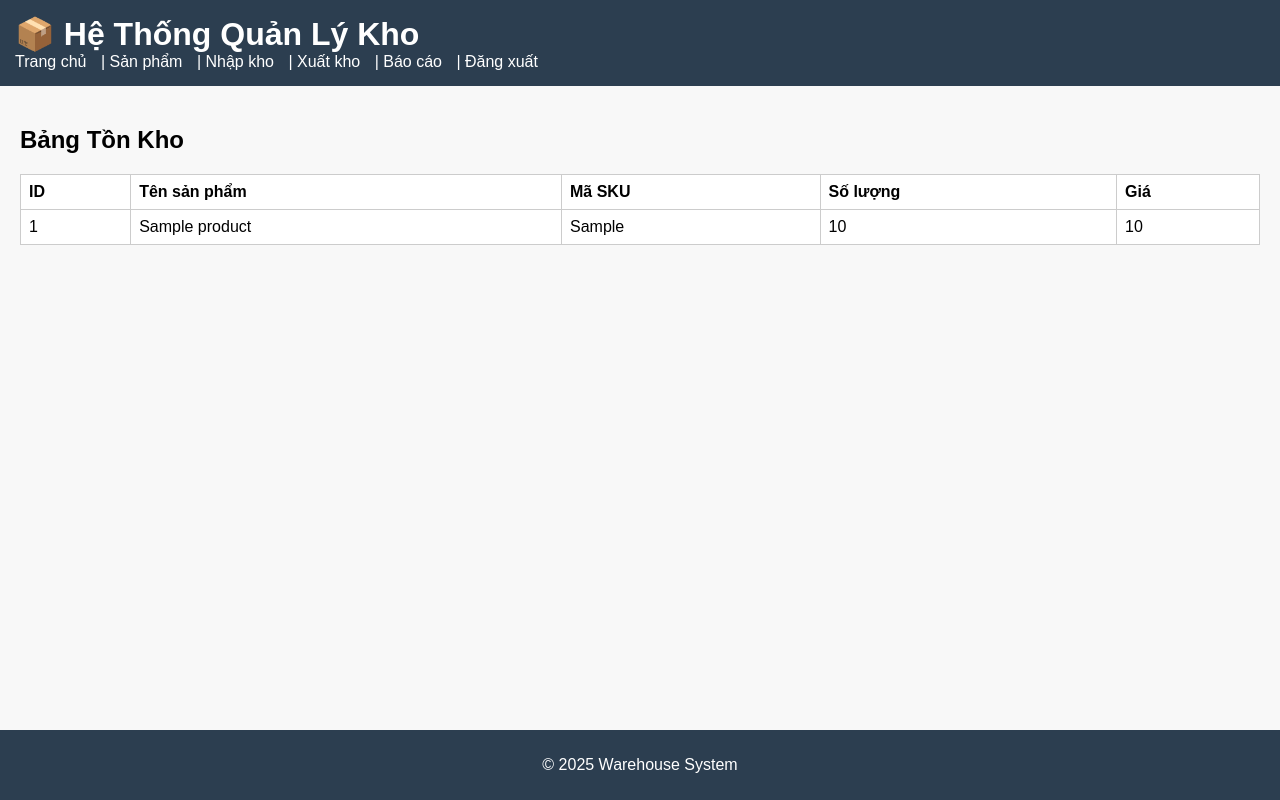
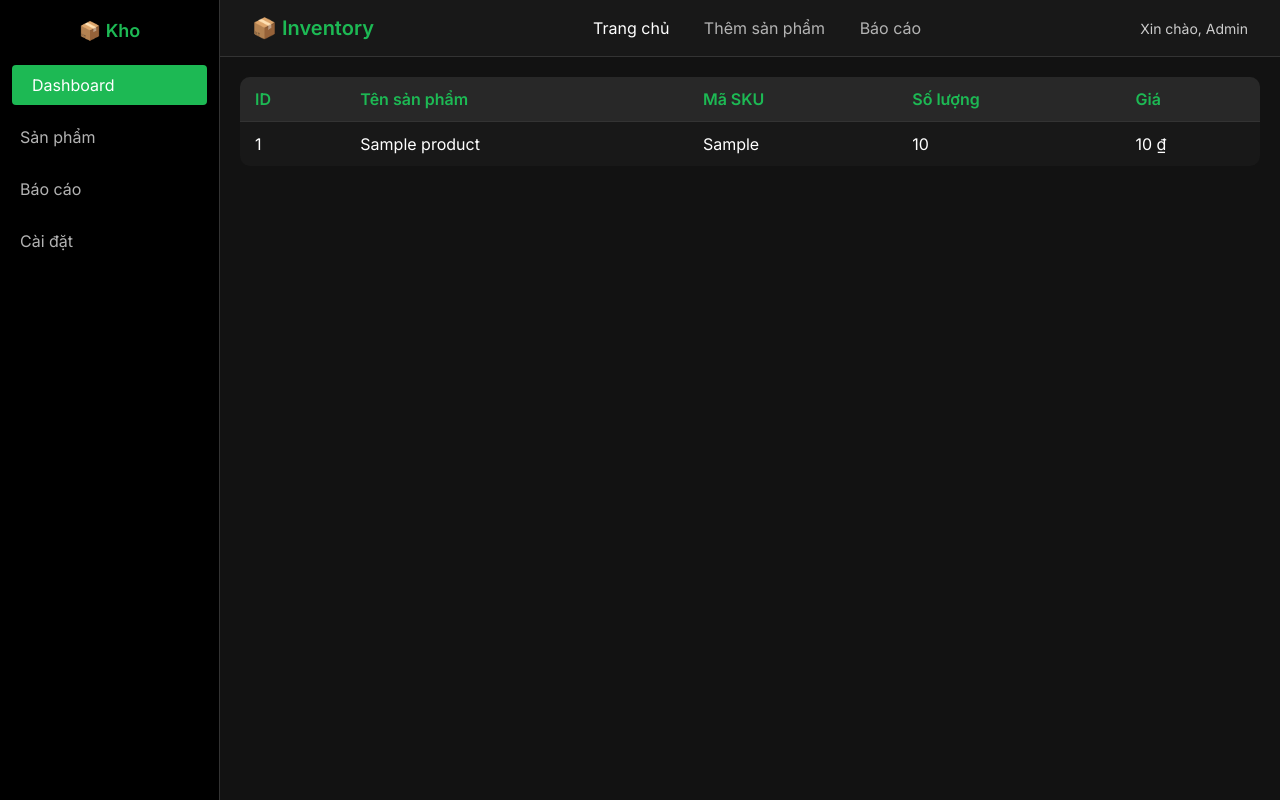
Before and after one commit to TranHuynhGiaNguyen/-Warehouse-Management-System, a PHP site: page / in a window 1280 px wide. Run offline with PHP 8.4, Linux system fonts and the light colour scheme; tables that the repository leaves empty or names only in its code hold one stand-in row (values such as "Sample post").

Commit message:
feat(layout): add sidebar & css

```diff
--- /dev/null
+++ b/assets/css/header.css
@@ -0,0 +1,32 @@
+.main-header {
+    display: flex;
+    justify-content: space-between;
+    align-items: center;
+    padding: 16px 32px;
+    background-color: #181818;
+    border-bottom: 1px solid #333;
+}
+
+.logo {
+    font-size: 20px;
+    font-weight: 600;
+    color: #1db954; /* xanh Spotify */
+}
+
+.main-nav a {
+    margin: 0 15px;
+    text-decoration: none;
+    color: #b3b3b3;
+    font-weight: 500;
+    transition: color 0.2s;
+}
+
+.main-nav a:hover,
+.main-nav a.active {
+    color: #fff;
+}
+
+.user-info {
+    font-size: 14px;
+    color: #ccc;
+}
--- /dev/null
+++ b/assets/css/sidebar.css
@@ -0,0 +1,42 @@
+.sidebar {
+  width: 220px;
+  background: #000;
+  padding: 20px 0;
+  border-right: 1px solid #333;
+  min-height: 100vh;
+  flex-shrink: 0; /* Không cho sidebar co lại */
+}
+
+.sidebar-logo {
+  font-size: 18px;
+  font-weight: 600;
+  color: #1db954; /* xanh Spotify */
+  text-align: center;
+  margin-bottom: 24px;
+}
+
+.sidebar-menu {
+  list-style: none;
+  padding: 0;
+}
+
+.sidebar-menu li {
+  margin: 12px 0;
+}
+
+.sidebar-menu a {
+  display: block;
+  padding: 10px 20px;
+  color: #b3b3b3;
+  text-decoration: none;
+  transition: background 0.2s, color 0.2s;
+  font-weight: 500;
+}
+
+.sidebar-menu a:hover,
+.sidebar-menu a.active {
+  background-color: #1db954;
+  color: #fff;
+  border-radius: 4px;
+  margin: 0 12px;
+}
--- a/assets/css/style.css
+++ b/assets/css/style.css
@@ -1,37 +1,74 @@
+/* Reset */
+* {
+  margin: 0;
+  padding: 0;
+  box-sizing: border-box;
+}
+
 body {
-    font-family: Arial, sans-serif;
-    margin: 0; padding: 0;
-    background: #f8f8f8;
+  font-family: 'Inter', sans-serif;
+  background-color: #121212;
+  color: #fff;
 }
-header {
-    background: #2c3e50;
-    color: #fff;
-    padding: 15px;
+
+/* ----- Layout tổng: Sidebar + Main ----- */
+.layout {
+  display: flex;
+  min-height: 100vh;
+  background: #121212;
 }
-header h1 { margin: 0; }
-nav a {
-    color: #fff;
-    text-decoration: none;
-    margin-right: 10px;
+
+/* ----- Main content ----- */
+.main-content {
+  flex: 1; /* Chiếm toàn bộ không gian còn lại */
+  display: flex;
+  flex-direction: column;
 }
-main {
-    padding: 20px;
+
+.container {
+  padding: 20px;
+  overflow-y: auto;
+  flex: 1;
 }
-table {
-    border-collapse: collapse;
-    width: 100%;
-    background: #fff;
+
+.section {
+  margin-bottom: 24px;
 }
-th, td {
-    border: 1px solid #ccc;
-    padding: 8px;
-    text-align: left;
+
+.header h2 {
+  margin-bottom: 20px;
+  color: #1db954;
 }
-footer {
-    background: #2c3e50;
-    color: #fff;
-    text-align: center;
-    padding: 10px;
-    position: fixed;
-    bottom: 0; left: 0; right: 0;
+
+/* ----- Bảng tồn kho ----- */
+.inventory-table {
+  width: 100%;
+  border-collapse: collapse;
+  background: #181818;
+  border-radius: 10px;
+  overflow: hidden;
 }
+
+.inventory-table th,
+.inventory-table td {
+  padding: 12px 15px;
+  text-align: left;
+}
+
+.inventory-table th {
+  background: #282828;
+  color: #1db954;
+  font-weight: 600;
+}
+
+.inventory-table tr {
+  border-bottom: 1px solid #333;
+}
+
+.inventory-table tr:hover {
+  background: #2a2a2a;
+}
+
+.inventory-table tbody tr:last-child {
+  border-bottom: none;
+}
--- a/includes/header.php
+++ b/includes/header.php
@@ -1,20 +1,28 @@
 <!DOCTYPE html>
-<html>
+<html lang="vi">
 <head>
     <meta charset="UTF-8">
-    <title>Quản Lý Kho</title>
-    <link rel="stylesheet" href="/assets/css/style.css">
+    <meta name="viewport" content="width=device-width, initial-scale=1.0">
+    <title>Quản lý tồn kho</title>
+
+    <!-- CSS chung -->
+    <link rel="stylesheet" href="assets/css/style.css?v=1">
+    <link rel="stylesheet" href="assets/css/header.css?v=1">
+
+    <!-- CSS thành phần -->
+    <!-- Font -->
+    <link href="https://fonts.googleapis.com/css2?family=Inter:wght@400;600&display=swap" rel="stylesheet">
 </head>
 <body>
-<header>
-    <h1>📦 Hệ Thống Quản Lý Kho</h1>
-    <nav>
-        <a href="/index.php">Trang chủ</a> |
-        <a href="/products/list.php">Sản phẩm</a> |
-        <a href="/stock/stock_in.php">Nhập kho</a> |
-        <a href="/stock/stock_out.php">Xuất kho</a> |
-        <a href="/stock/report.php">Báo cáo</a> |
-        <a href="/logout.php">Đăng xuất</a>
-    </nav>
-</header>
-<main>
+    <div class="layout">
+        <div class="main-content">
+            <header class="main-header">
+                <div class="logo">📦 Inventory</div>
+                <nav class="main-nav">
+                    <a href="index.php" class="active">Trang chủ</a>
+                </nav>
+                <div class="user-info">
+                    <span>Xin chào, Admin</span>
+                </div>
+            </header>
+            <main class="container">
--- /dev/null
+++ b/includes/sidebar.php
@@ -0,0 +1,11 @@
+<aside class="sidebar">
+    <div class="sidebar-logo">
+        📦 Kho
+    </div>
+    <ul class="sidebar-menu">
+        <li><a href="index.php" class="active">Dashboard</a></li>
+        <li><a href="products.php">Sản phẩm</a></li>
+        <li><a href="report.php">Báo cáo</a></li>
+        <li><a href="settings.php">Cài đặt</a></li>
+    </ul>
+</aside>
--- a/index.php
+++ b/index.php
@@ -1,11 +1,45 @@
 <?php
 include 'config.php';
-include 'includes/header.php';
-
 $result = $conn->query("SELECT * FROM products");
 ?>
-<h2> Bảng Tồn Kho</h2>
-<table border="1" cellpadding="8">
+<!DOCTYPE html>
+<html lang="vi">
+<head>
+    <meta charset="UTF-8">
+    <meta name="viewport" content="width=device-width, initial-scale=1.0">
+    <title>Quản lý tồn kho</title>
+
+    <!-- CSS chung -->
+    <link rel="stylesheet" href="assets/css/style.css?v=2">
+    <link rel="stylesheet" href="assets/css/header.css?v=1">
+    <link rel="stylesheet" href="assets/css/sidebar.css?v=1">
+
+    <!-- Font -->
+    <link href="https://fonts.googleapis.com/css2?family=Inter:wght@400;600&display=swap" rel="stylesheet">
+</head>
+<body>
+    <div class="layout">
+        <!-- Sidebar -->
+        <?php include 'includes/sidebar.php'; ?>
+
+        <!-- Main content -->
+        <div class="main-content">
+            <header class="main-header">
+                <div class="logo">📦 Inventory</div>
+                <nav class="main-nav">
+                    <a href="index.php" class="active">Trang chủ</a>
+                    <a href="add.php">Thêm sản phẩm</a>
+                    <a href="report.php">Báo cáo</a>
+                </nav>
+                <div class="user-info">
+                    <span>Xin chào, Admin</span>
+                </div>
+            </header>
+
+            <main class="container">
+                <section class="section">
+                    <table class="inventory-table">
+                        <thead>
                             <tr>
                                 <th>ID</th>
                                 <th>Tên sản phẩm</th>
@@ -13,14 +47,22 @@ $result = $conn->query("SELECT * FROM products");
                                 <th>Số lượng</th>
                                 <th>Giá</th>
                             </tr>
+                        </thead>
+                        <tbody>
                             <?php while($row = $result->fetch_assoc()): ?>
                             <tr>
                                 <td><?= $row['id'] ?></td>
                                 <td><?= $row['name'] ?></td>
                                 <td><?= $row['sku'] ?></td>
                                 <td><?= $row['quantity'] ?></td>
-        <td><?= $row['price'] ?></td>
+                                <td><?= number_format($row['price'], 0, ',', '.') ?> ₫</td>
                             </tr>
                             <?php endwhile; ?>
+                        </tbody>
                     </table>
-<?php include 'includes/footer.php'; ?>
+                </section>
+            </main>
+        </div>
+    </div>
+</body>
+</html>
```
Lines whose indentation alone changed are shown as unchanged.
